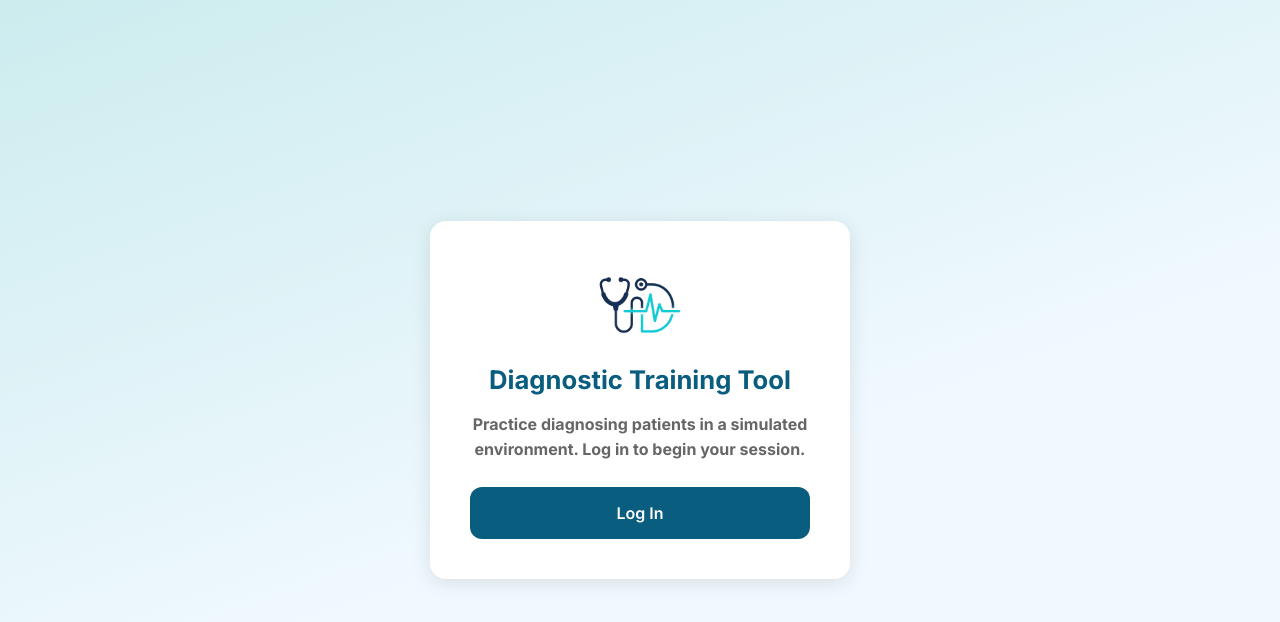
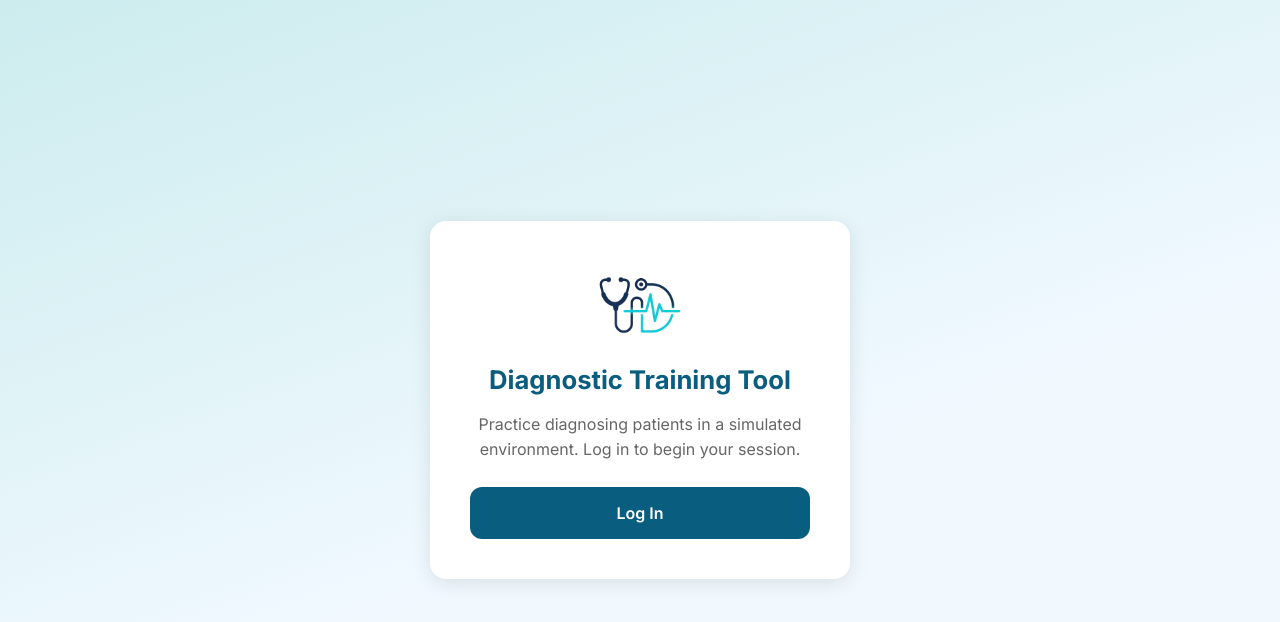
Before and after one commit to eddie-reyes/dtt, a React (Vite) app: page / in a window 1280 px wide. Shown: the top 622 px of the page. Built offline with nearby package versions, Linux system fonts and the light colour scheme; no server answers.

Commit message:
Commented Out the Code that Made all Text Bold

```diff
--- a/src/index.css
+++ b/src/index.css
@@ -21,7 +21,7 @@
 
   font-family: 'Inter', system-ui, Avenir, Helvetica, Arial, sans-serif;
   line-height: 1.5;
-  font-weight: 400;
+  /* font-weight: 400; */
 
   font-synthesis: none;
   text-rendering: optimizeLegibility;
@@ -44,7 +44,7 @@ body,
   margin: 0;
   min-width: 320px;
   min-height: 100vh;
-  font-weight: bold;
+  /* font-weight: bold; */
   font-family: 'Inter', -apple-system, BlinkMacSystemFont, 'Segoe UI', Roboto, Helvetica, Arial, sans-serif;
 }
 
```
